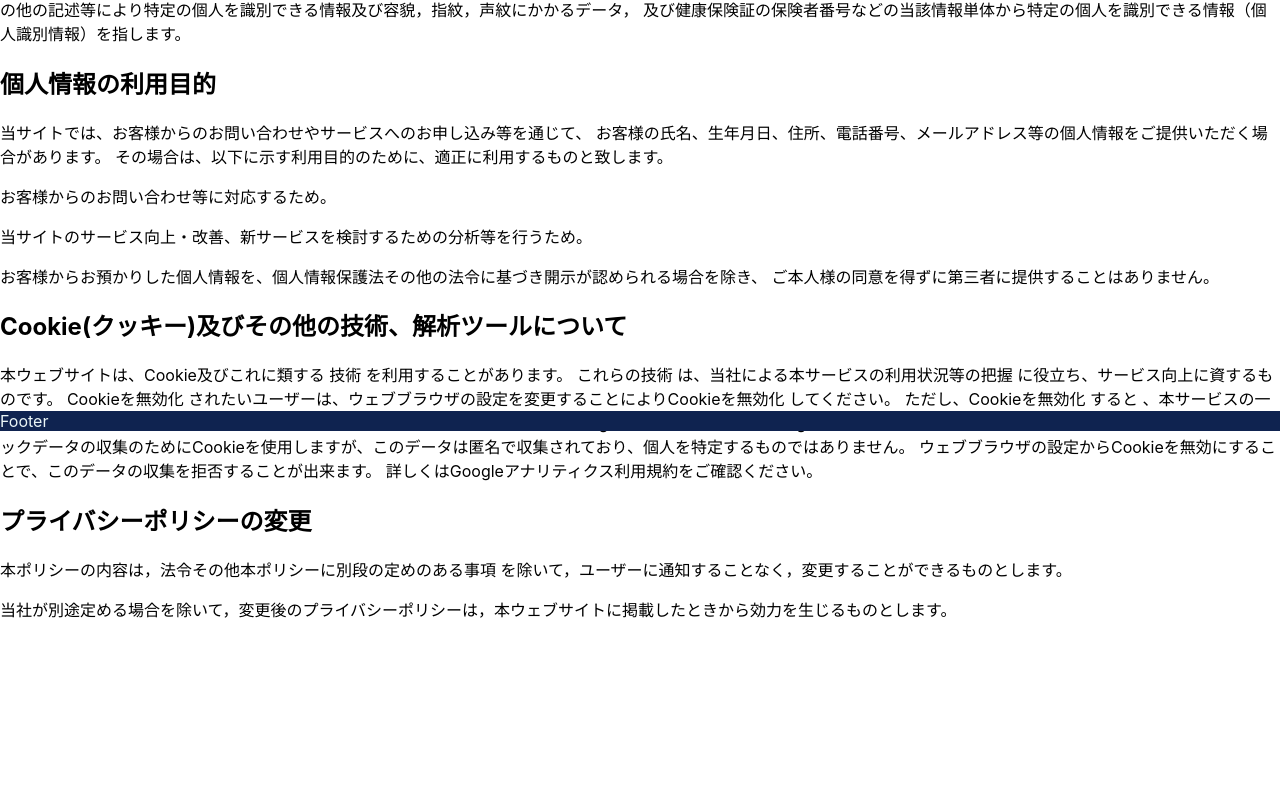
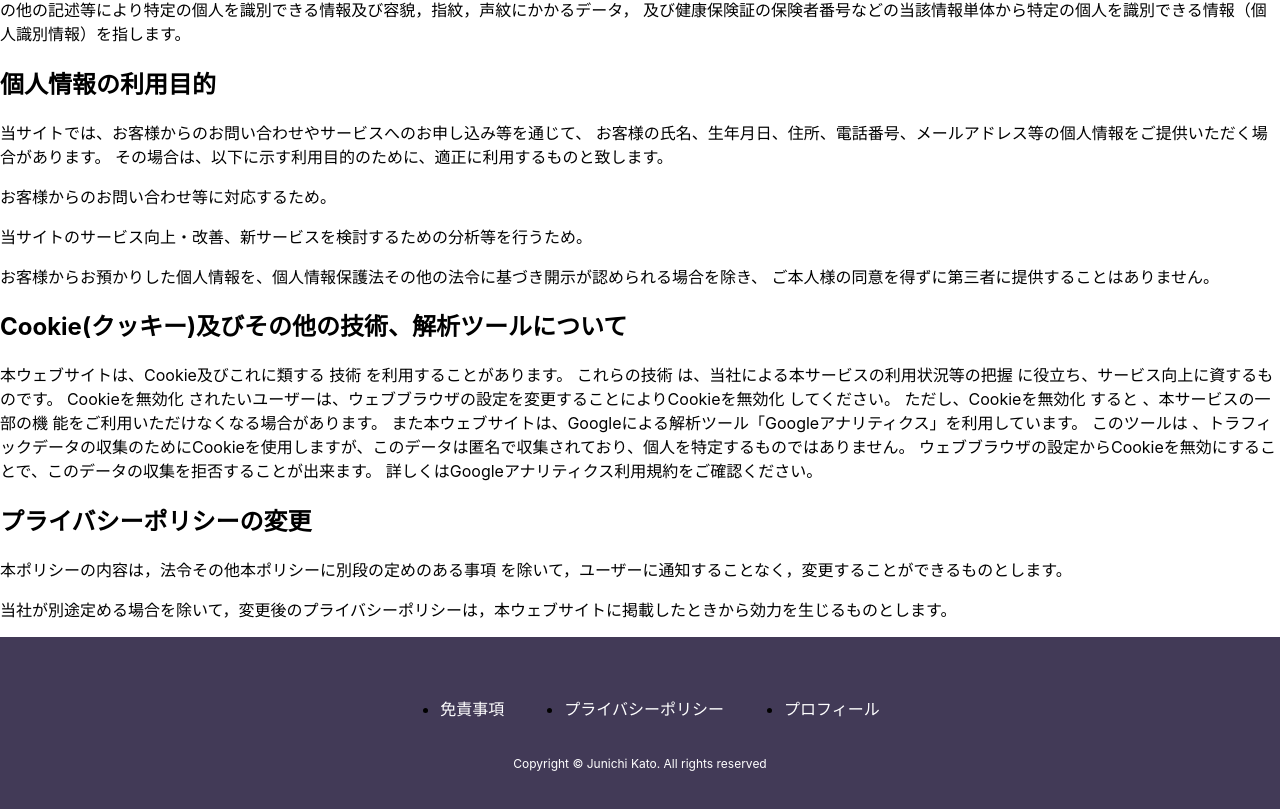
Before and after one commit to junichi4250/myBlog, a Next.js app: page /privacy in a window 1280 px wide. Shown: the part 369-1178 px from the top of the page. Before the commit the page ends 1006 px from the top, so only its background shows below. Built offline with nearby package versions, Linux system fonts and the light colour scheme.

Commit message:
footer作成

```diff
--- a/components/layouts/Footer/Footer.tsx
+++ b/components/layouts/Footer/Footer.tsx
@@ -1,19 +1,33 @@
-import { makeStyles } from "@material-ui/styles";
+import Link from "next/link";
 import React from "react";
+import { pagesPath } from "../../../module/url/pagesPath";
+import styles from "./footer.module.scss";
 
-const useStyles = makeStyles({
-  footer: {
-    color: "#ebf6f7",
-    backgroundColor: "#0f2350",
-    width: "100%",
-    position: "absolute",
-    bottom: 0,
-  },
-});
-
-const Footer = () => {
-  const classes = useStyles();
-  return <div className={classes.footer}>Footer</div>;
+const Footer: React.FC = () => {
+  return (
+    <footer className={styles.footer}>
+      <ul className={styles.footerLinks}>
+        <li className={styles.footerLink}>
+          <Link href={pagesPath.disclaimer.$url().pathname}>
+            <a className={styles.link}>免責事項</a>
+          </Link>
+        </li>
+        <li className={styles.footerLink}>
+          <Link href={pagesPath.privacy.$url().pathname}>
+            <a className={styles.link}>プライバシーポリシー</a>
+          </Link>
+        </li>
+        <li className={styles.footerLink} onClick={() => undefined}>
+          <Link href={""}>
+            <a className={styles.link}>プロフィール</a>
+          </Link>
+        </li>
+      </ul>
+      <p className={styles.copyright}>
+        Copyright © Junichi Kato. All rights reserved
+      </p>
+    </footer>
+  );
 };
 
 export default Footer;
--- /dev/null
+++ b/components/layouts/Footer/footer.module.scss
@@ -0,0 +1,65 @@
+@import "assets/styles/global/mixins/mixins";
+@import "assets/styles/global/valiables/valiables";
+
+.footer {
+  $MEDIUM_SCREENS__MINIMAL_WIDTH: 580px;
+
+  @mixin WideAndMediumScreen() {
+    @media screen and (min-width: $MEDIUM_SCREENS__MINIMAL_WIDTH) {
+      @content;
+    }
+  }
+
+  @mixin SmallScreen() {
+    @media screen and (max-width: $MEDIUM_SCREENS__MINIMAL_WIDTH) {
+      @content;
+    }
+  }
+
+  width: 100%;
+
+  @include EqualTopAndBottomPaddings(43px);
+
+  background: #423a57;
+
+  .footerLinks {
+    display: flex;
+    align-items: center;
+    justify-content: center;
+
+    @include WideAndMediumScreen {
+      column-gap: 60px;
+    }
+
+    @include SmallScreen {
+      flex-direction: column;
+      row-gap: 30px;
+    }
+  }
+
+  .link {
+    color: #ffffff;
+    text-decoration: none;
+
+    &:hover {
+      text-decoration: underline;
+    }
+
+    &:active {
+      opacity: 0.5;
+    }
+
+    &:focus {
+      text-decoration: underline;
+    }
+  }
+
+  .copyright {
+    font-size: 12px;
+    color: #ffffff;
+
+    text-align: center;
+
+    margin-top: 36px;
+  }
+}
```
